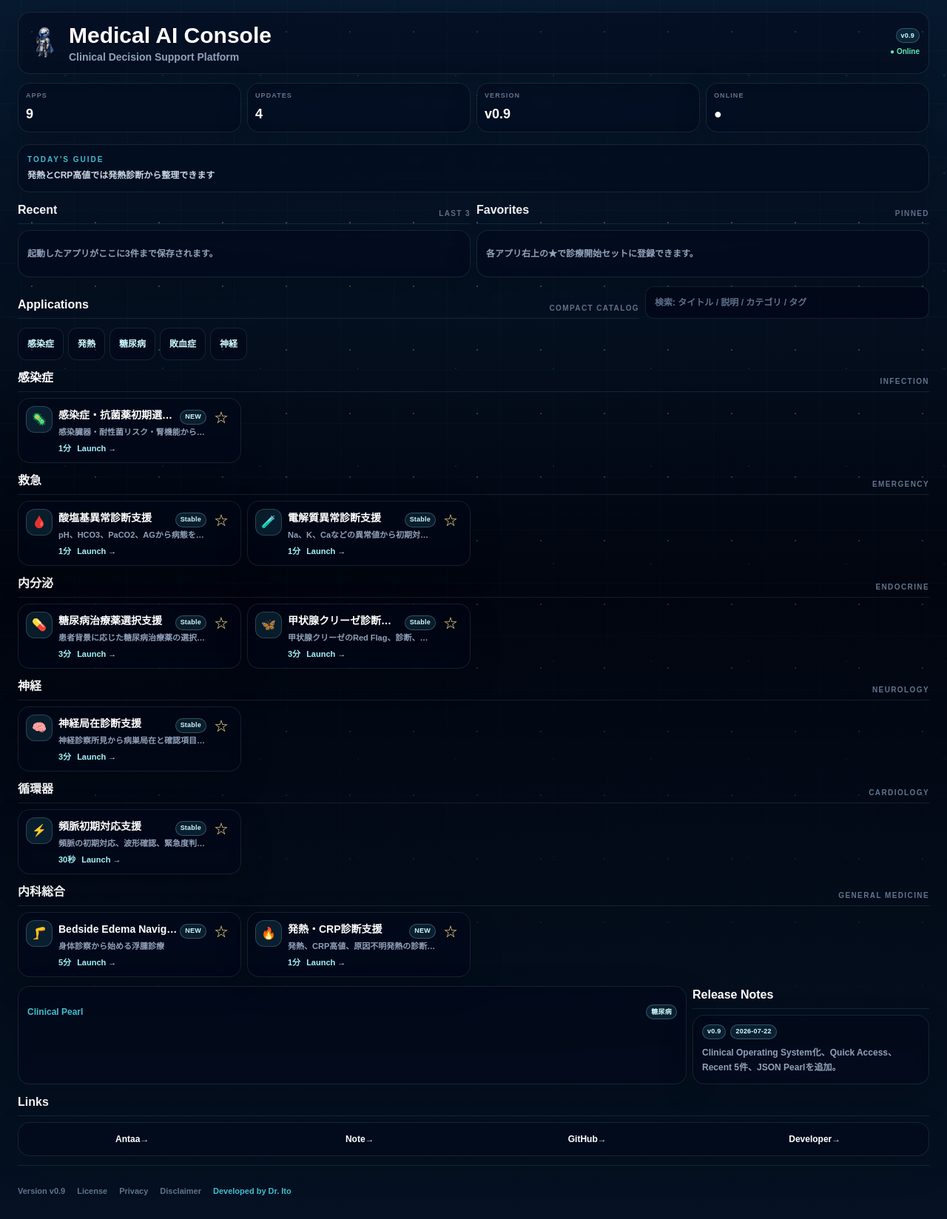
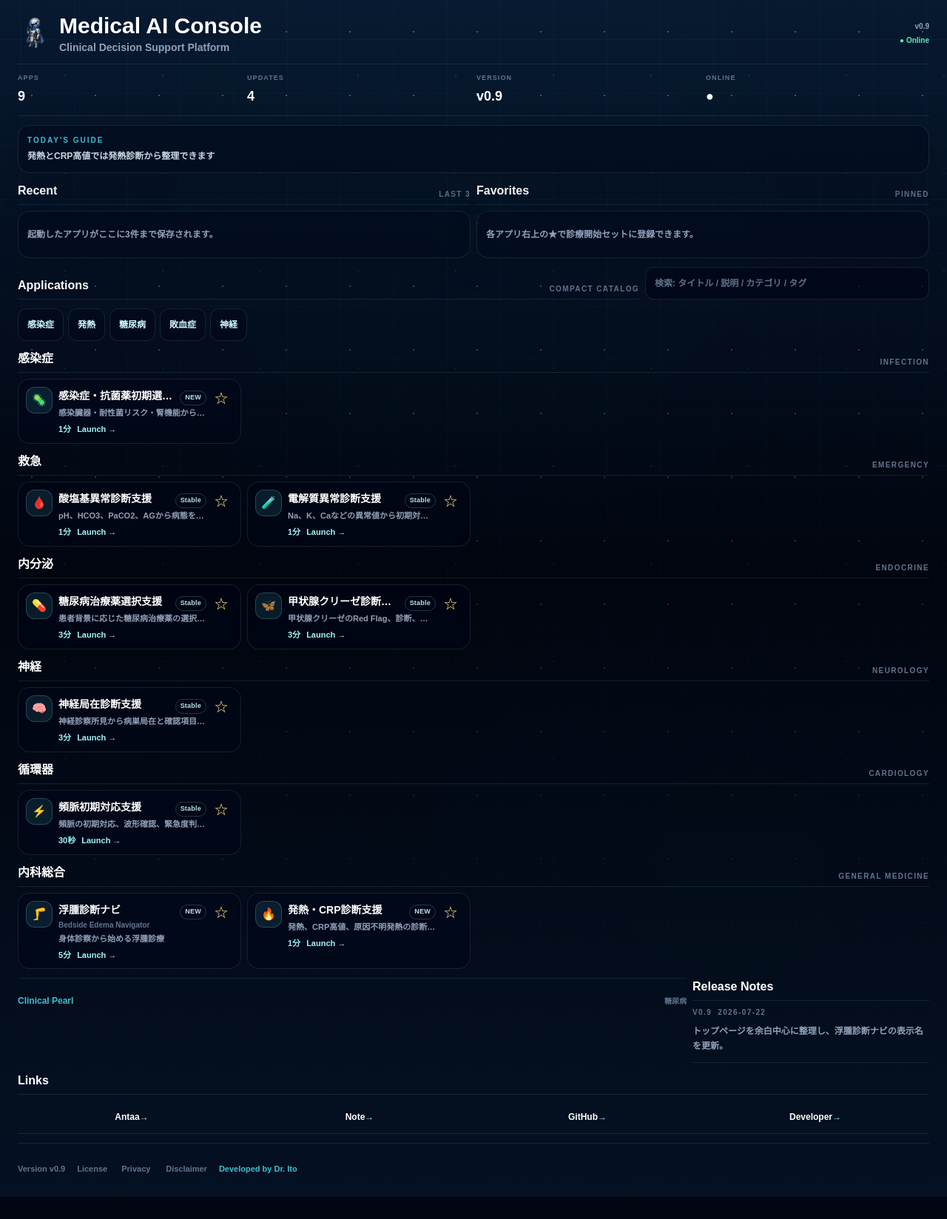
Before and after one commit to itooyoyo/medical-secretary, a Next.js app: page / in a window 1280 px wide. Shown: the whole page at 74% size. After the commit the page ends 1618 px from the top, so only its background shows below. Built offline with nearby package versions, Linux system fonts and the light colour scheme.

Commit message:
refactor(hub): simplify top page and localize edema app title

```diff
--- a/app/page.tsx
+++ b/app/page.tsx
@@ -24,6 +24,7 @@ type BadgeStatus = "NEW" | "BETA" | "Stable" | "Deprecated";
 type AppItem = {
   id: string;
   title: string;
+  subtitle?: string;
   url: string;
   icon: string;
   category: AppCategoryName;
@@ -66,7 +67,8 @@ export const categories: AppCategory[] = [
 export const apps: AppItem[] = [
   {
     id: "bedside-edema",
-    title: "Bedside Edema Navigator",
+    title: "浮腫診断ナビ",
+    subtitle: "Bedside Edema Navigator",
     url: "/bedside-edema",
     icon: "🦵",
     category: "内科総合",
@@ -222,7 +224,7 @@ export const clinicalPearls: ClinicalPearl[] = [
 export const releaseNotes = {
   version: VERSION,
   date: "2026-07-22",
-  changes: "Clinical Operating System化、Quick Access、Recent 5件、JSON Pearlを追加。",
+  changes: "トップページを余白中心に整理し、浮腫診断ナビの表示名を更新。",
 };
 
 export function safeParse<T>(value: string | null, fallback: T): T {
@@ -353,7 +355,7 @@ function MedicalButton({
 
 function MedicalBadge({ children }: { children: ReactNode }) {
   return (
-    <span className="inline-flex min-h-5 items-center rounded-full border border-cyan-200/25 bg-cyan-300/10 px-1.5 text-[9px] font-black tracking-wide text-cyan-100">
+    <span className="inline-flex min-h-5 items-center rounded-full border border-cyan-200/20 px-1.5 text-[9px] font-black tracking-wide text-cyan-100/90">
       {children}
     </span>
   );
@@ -457,7 +459,7 @@ const AppCard = memo(function AppCard({
   usedAt?: number;
 }) {
   return (
-    <MedicalCard className="group relative min-h-[88px] p-2.5 transition hover:-translate-y-0.5 hover:border-cyan-200/35 hover:bg-cyan-950/25">
+    <MedicalCard className="group relative min-h-[88px] p-2.5 shadow-none transition hover:-translate-y-0.5 hover:border-cyan-200/35 hover:bg-cyan-950/20">
       <button
         type="button"
         aria-label={`${app.title}をFavorite${isFavorite ? "から解除" : "に追加"}`}
@@ -491,6 +493,11 @@ const AppCard = memo(function AppCard({
                 ))}
               </span>
             </div>
+            {app.subtitle ? (
+              <p className="truncate text-[10px] font-semibold leading-4 text-slate-500">
+                {app.subtitle}
+              </p>
+            ) : null}
             <p className="mt-0.5 line-clamp-1 text-[11px] font-semibold leading-4 text-slate-400">
               {app.description}
             </p>
@@ -586,7 +593,14 @@ export default function Home() {
     if (!normalizedQuery) return apps;
 
     return apps.filter((app) =>
-      [app.title, app.description, app.category, ...app.tags, ...app.badges]
+      [
+        app.title,
+        app.subtitle,
+        app.description,
+        app.category,
+        ...app.tags,
+        ...app.badges,
+      ]
         .join(" ")
         .toLowerCase()
         .includes(normalizedQuery),
@@ -620,7 +634,7 @@ export default function Home() {
     <MedicalPage>
       <section
         id="home"
-        className="grid grid-cols-[auto_minmax(0,1fr)_auto] items-center gap-2 rounded-2xl border border-cyan-100/10 bg-slate-950/50 p-2.5 shadow-[0_14px_48px_rgba(0,0,0,0.22)] sm:p-3"
+        className="grid grid-cols-[auto_minmax(0,1fr)_auto] items-center gap-2 border-b border-cyan-200/10 pb-3"
       >
         <Image
           src="/guide-character.png"
@@ -638,15 +652,15 @@ export default function Home() {
             Clinical Decision Support Platform
           </p>
         </div>
-        <div className="grid justify-items-end gap-1 text-[10px] font-black">
-          <MedicalBadge>{VERSION}</MedicalBadge>
+        <div className="grid justify-items-end gap-1 text-[10px] font-black text-slate-400">
+          <span>{VERSION}</span>
           <span className="text-emerald-300">● Online</span>
         </div>
       </section>
 
       <section
         aria-label="Dashboard"
-        className="-mx-2.5 flex gap-2 overflow-x-auto px-2.5 pb-1 [scrollbar-width:none] sm:mx-0 sm:grid sm:grid-cols-4 sm:overflow-visible sm:px-0"
+        className="grid grid-cols-4 gap-2 border-b border-cyan-200/10 pb-3"
       >
         {[
           ["Apps", apps.length.toString()],
@@ -654,15 +668,17 @@ export default function Home() {
           ["Version", VERSION],
           ["Online", "●"],
         ].map(([label, value]) => (
-          <MedicalCard
+          <div
             key={label}
-            className="min-w-[104px] p-2.5 sm:min-w-0"
+            className="min-w-0"
           >
             <p className="text-[9px] font-black uppercase tracking-[0.12em] text-slate-500">
               {label}
             </p>
-            <p className="mt-1 text-lg font-black text-white">{value}</p>
-          </MedicalCard>
+            <p className="mt-1 truncate text-base font-black text-white sm:text-lg">
+              {value}
+            </p>
+          </div>
         ))}
       </section>
 
@@ -777,10 +793,12 @@ export default function Home() {
       </section>
 
       <div className="grid gap-2 lg:grid-cols-[minmax(0,1fr)_20rem]">
-        <details className="rounded-2xl border border-cyan-100/10 bg-slate-950/42 p-3 shadow-[0_14px_44px_rgba(0,0,0,0.18)] backdrop-blur-sm">
+        <details className="border-t border-cyan-200/10 pt-2">
           <summary className="flex min-h-11 cursor-pointer list-none items-center justify-between gap-2 text-xs font-black text-cyan-300/80 focus-visible:outline focus-visible:outline-2 focus-visible:outline-cyan-200">
             Clinical Pearl
-            <MedicalBadge>{pearl.category}</MedicalBadge>
+            <span className="text-[10px] font-bold text-slate-500">
+              {pearl.category}
+            </span>
           </summary>
           <h2 className="mt-2 text-sm font-black text-white">{pearl.title}</h2>
           <p className="mt-1 text-xs font-semibold leading-5 text-slate-400">
@@ -793,21 +811,21 @@ export default function Home() {
 
         <section className="grid gap-2" aria-label="Release Notes">
           <MedicalSectionHeader title="Release Notes" />
-          <MedicalCard className="p-3">
-            <div className="flex flex-wrap gap-1.5">
-              <MedicalBadge>{releaseNotes.version}</MedicalBadge>
-              <MedicalBadge>{releaseNotes.date}</MedicalBadge>
-            </div>
+          <div className="border-b border-cyan-200/10 pb-3">
+            <p className="flex flex-wrap gap-x-2 text-[10px] font-black uppercase tracking-[0.14em] text-slate-500">
+              <span>{releaseNotes.version}</span>
+              <span>{releaseNotes.date}</span>
+            </p>
             <p className="mt-2 text-xs font-semibold leading-5 text-slate-400">
               {releaseNotes.changes}
             </p>
-          </MedicalCard>
+          </div>
         </section>
       </div>
 
       <section id="settings" className="grid gap-2 scroll-mt-4">
         <MedicalSectionHeader title="Links" />
-        <MedicalCard className="grid divide-y divide-cyan-100/10 sm:grid-cols-4 sm:divide-x sm:divide-y-0">
+        <div className="grid divide-y divide-cyan-100/10 border-b border-cyan-200/10 sm:grid-cols-4 sm:divide-x sm:divide-y-0">
           {[
             ["Antaa", "https://slide.antaa.jp/profile/aEvSNVPlS4Cj"],
             ["Note", "https://note.com/"],
@@ -825,18 +843,18 @@ export default function Home() {
               <span className="text-cyan-200">→</span>
             </MedicalButton>
           ))}
-        </MedicalCard>
+        </div>
       </section>
 
       <footer className="border-t border-cyan-200/10 pt-3 text-[11px] font-semibold leading-5 text-slate-500 sm:flex sm:flex-wrap sm:items-center sm:gap-x-4">
         <span>Version {VERSION}</span>
-        <a href="#" className="min-h-11 py-3 hover:text-cyan-200">
+        <a href="#" className="inline-flex min-h-11 min-w-11 items-center py-3 hover:text-cyan-200">
           License
         </a>
-        <a href="#" className="min-h-11 py-3 hover:text-cyan-200">
+        <a href="#" className="inline-flex min-h-11 min-w-11 items-center py-3 hover:text-cyan-200">
           Privacy
         </a>
-        <a href="#" className="min-h-11 py-3 hover:text-cyan-200">
+        <a href="#" className="inline-flex min-h-11 min-w-11 items-center py-3 hover:text-cyan-200">
           Disclaimer
         </a>
         <span className="font-black text-cyan-300/80">Developed by Dr. Ito</span>
```
Also changed, not shown: 1 other file (tests, documents, lock files or other folders).
